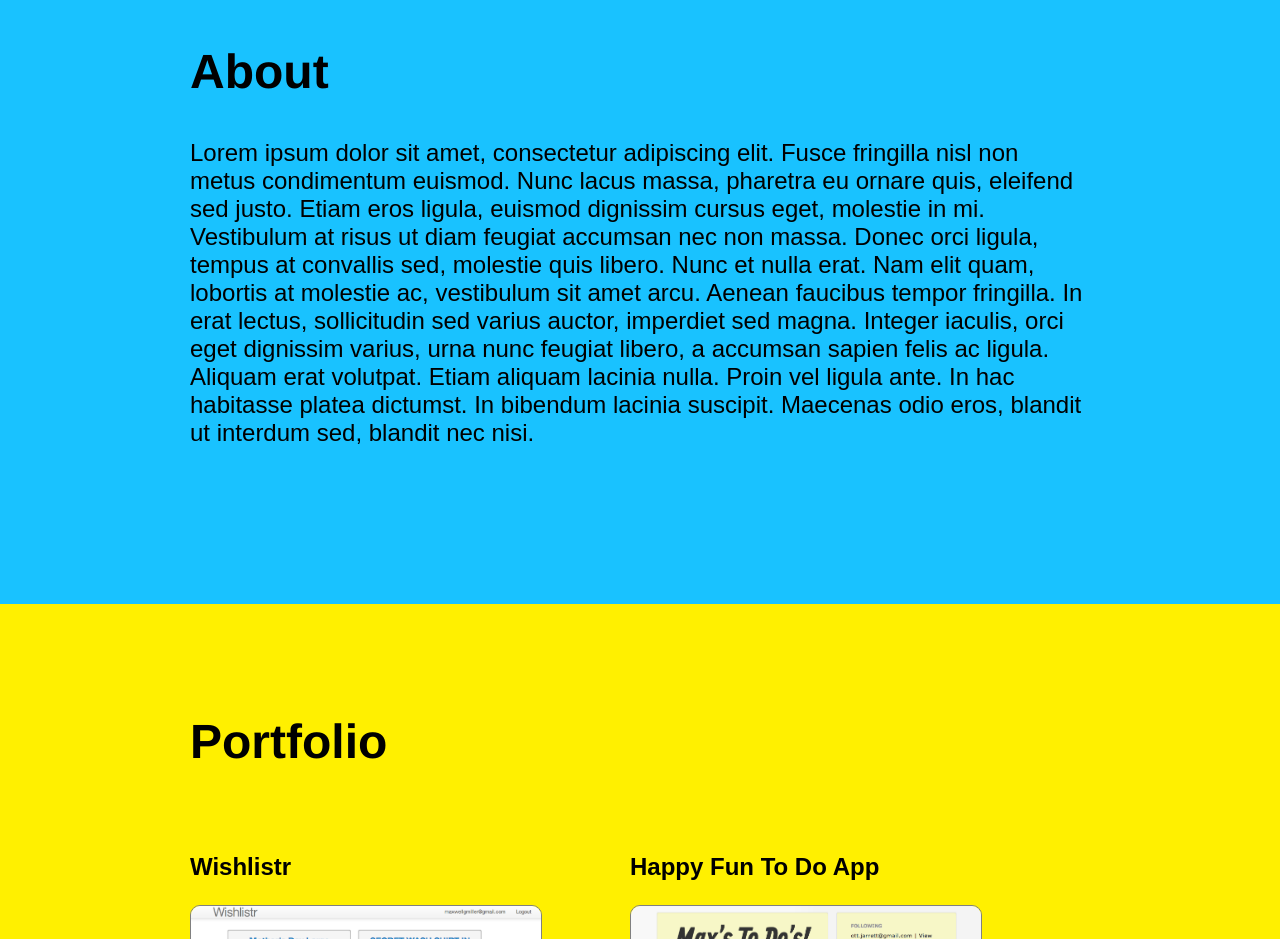
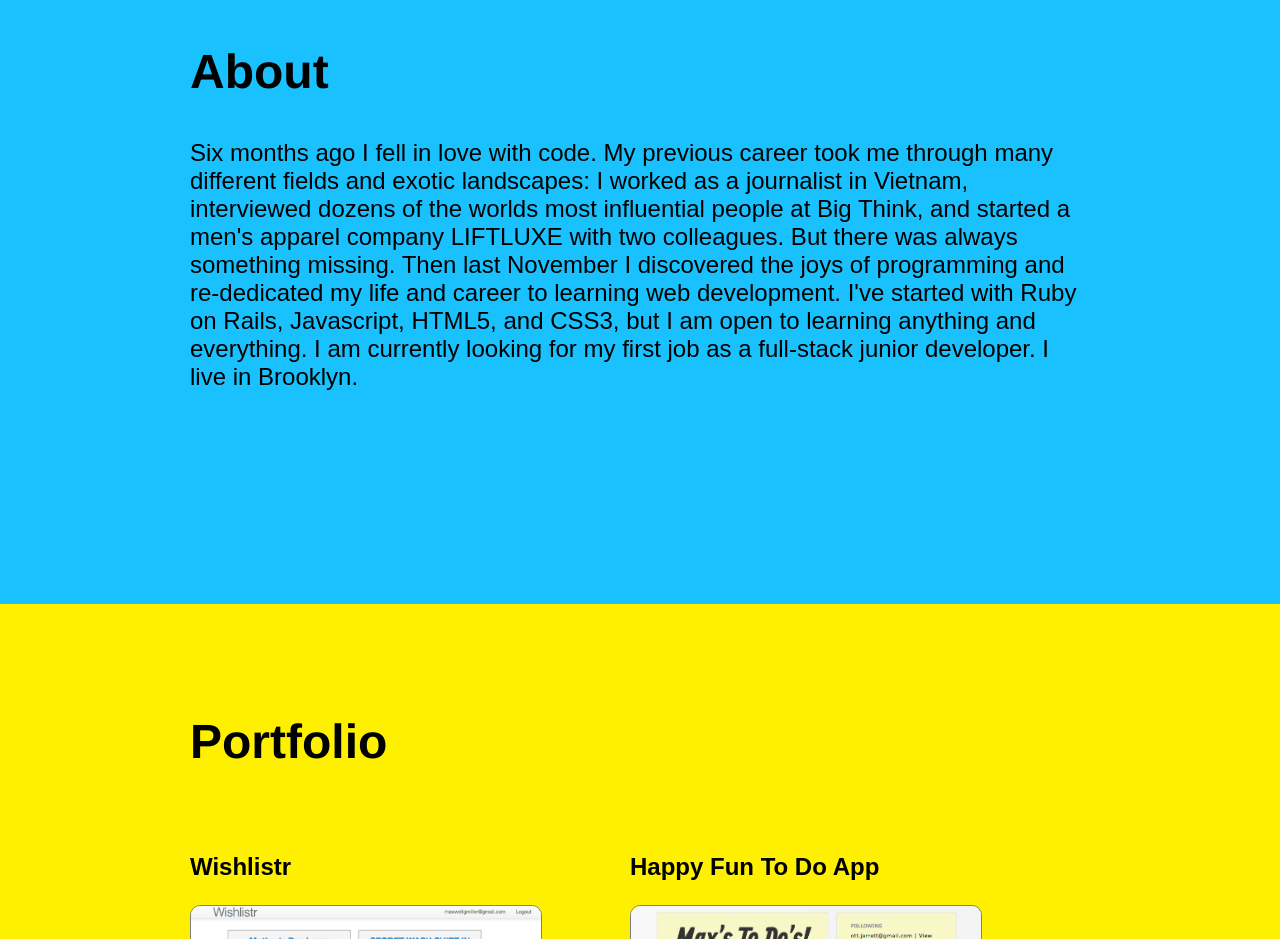
Before and after one commit to mgmllr/portfolio-site, a plain HTML site: page public/index.html in a window 1280 px wide. Shown: the part 880-1819 px from the top of the page. Drawn offline with nearby package versions, Linux system fonts and the light colour scheme; a script that the page names is missing; files whose address does not match are found by name.

Commit message:
updated temporary about copy

```diff
--- a/public/index.html
+++ b/public/index.html
@@ -33,7 +33,7 @@
 		<section id="about">
 			<div class="container">
 				<h2>About</h2>
-				<p>Lorem ipsum dolor sit amet, consectetur adipiscing elit. Fusce fringilla nisl non metus condimentum euismod. Nunc lacus massa, pharetra eu ornare quis, eleifend sed justo. Etiam eros ligula, euismod dignissim cursus eget, molestie in mi. Vestibulum at risus ut diam feugiat accumsan nec non massa. Donec orci ligula, tempus at convallis sed, molestie quis libero. Nunc et nulla erat. Nam elit quam, lobortis at molestie ac, vestibulum sit amet arcu. Aenean faucibus tempor fringilla. In erat lectus, sollicitudin sed varius auctor, imperdiet sed magna. Integer iaculis, orci eget dignissim varius, urna nunc feugiat libero, a accumsan sapien felis ac ligula. Aliquam erat volutpat. Etiam aliquam lacinia nulla. Proin vel ligula ante. In hac habitasse platea dictumst. In bibendum lacinia suscipit. Maecenas odio eros, blandit ut interdum sed, blandit nec nisi.</p>
+				<p>Six months ago I fell in love with code. My previous career took me through many different fields and exotic landscapes: I worked as a journalist in Vietnam, interviewed dozens of the worlds most influential people at Big Think, and started a men's apparel company LIFTLUXE with two colleagues. But there was always something missing. Then last November I discovered the joys of programming and re-dedicated my life and career to learning web development. I've started with Ruby on Rails, Javascript, HTML5, and CSS3, but I am open to learning anything and everything. I am currently looking for my first job as a full-stack junior developer. I live in Brooklyn.</p>
 			</div>
 		</section>
 		<section id="portfolio">
```
